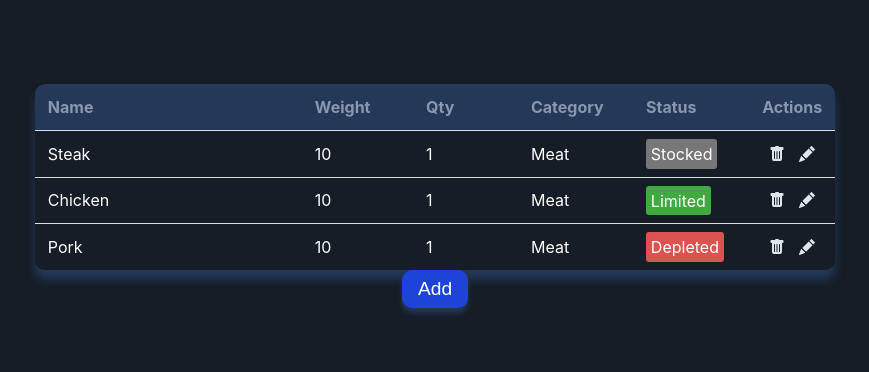
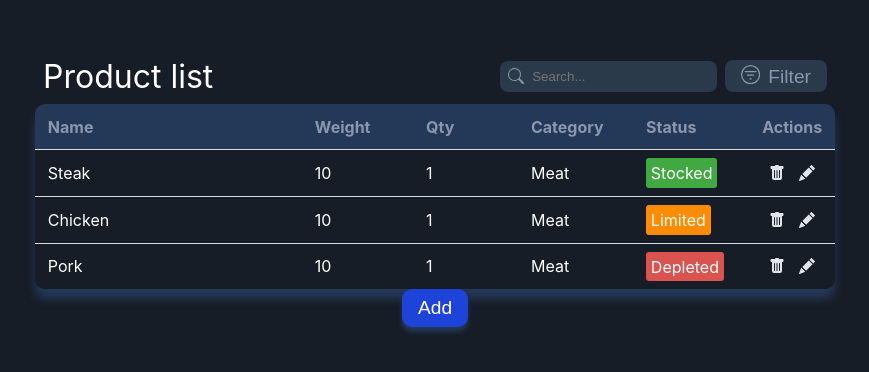
Before and after one commit to hsing127/FoodTruck-Financial-Platform, a React (Create React App) app in the folder FoodTruck Financial React WebApp/: page /dashboard/inventory in a window 1280 px wide. Shown: the part 212-584 px from the top of the page, without its empty margins (205-1074 px from the left). Built offline with nearby package versions, Linux system fonts and the light colour scheme.

Commit message:
Added Search/Filter Fields

```diff
--- a/FoodTruck Financial React WebApp/src/components/dashboard/DashboardInventoryPage.js
+++ b/FoodTruck Financial React WebApp/src/components/dashboard/DashboardInventoryPage.js
@@ -1,6 +1,6 @@
 import React, { useState } from 'react';
 
-import {BsFillTrashFill, BsFillPencilFill} from "react-icons/bs"
+import {BsFillTrashFill, BsFillPencilFill, BsFilterCircle, BsSearch } from "react-icons/bs"
 
 import '../../styles/DashInventory.css';
 
@@ -87,6 +87,20 @@ const DashboardInventoryPage = () => {
 
   return (
     <div className='table-container'>
+
+      <div className='products-header'>
+        <p>Product list</p>
+        <div className='search-filter'>
+          <div className='search-container'>
+            <BsSearch className='search-icon' />
+            <input type='text' className='search-input' placeholder='Search...' />
+          </div>
+          <button className='filter-icon-btn'>
+            <BsFilterCircle className='filter-icon'/>Filter
+          </button>
+        </div>
+      </div>
+
       <table className='table'>
       <colgroup>
         <col className="name-col" />
--- a/FoodTruck Financial React WebApp/src/styles/DashInventory.css
+++ b/FoodTruck Financial React WebApp/src/styles/DashInventory.css
@@ -19,6 +19,7 @@
   width: 50em;
   max-width: 80%;
   margin: 1rem auto;
+  margin-top: 0rem;
   overflow-x: auto;
   text-align: left;
 }
@@ -50,11 +51,11 @@
 }
 
 .label-limited {
-  background-color: #42a942;
+  background-color: darkorange;
 }
 
 .label-stocked {
-  background-color: #777;
+  background-color: #42a942;
 }
 
 .label-depleted {
@@ -150,3 +151,64 @@
 .form-group label {
   margin-bottom: 0.2rem;
 }
+
+.products-header {
+  display: flex;
+  justify-content: space-between;
+  align-items: center;
+  width: 50em;
+  max-width: 80%;
+  margin: 0 auto;
+  padding: 0.5rem;
+  border-radius: 8px;
+
+}
+
+.products-header p {
+  color:white;
+  font-size: 2rem;
+}
+
+.search-filter {
+  display: flex;
+  align-items: center;
+  justify-content: flex-end;
+}
+
+.search-container {
+  position: relative;
+  display: flex;
+  align-items: center;
+}
+
+.search-input {
+  padding: 0.5rem 0.5rem 0.5rem 2rem;
+  border: none;
+  border-radius: 8px;
+  margin-right: 0.5rem;
+  background-color: #2b3a4b;
+  color: white;
+  width: 100%;
+}
+
+.search-icon {
+  position: absolute;
+  left: 0.5rem;
+  color: #8a97af;
+  font-size: 1rem;
+}
+
+.filter-icon-btn {
+  border: none;
+  background-color: #2b3a4b;
+  color: #8a97af;
+  padding: 0.3rem 1rem;
+  border-radius: 8px;
+  cursor: pointer;
+
+}
+
+.filter-icon {
+  margin-right: 0.5rem;
+  margin-bottom: -0.1rem;
+}
```
